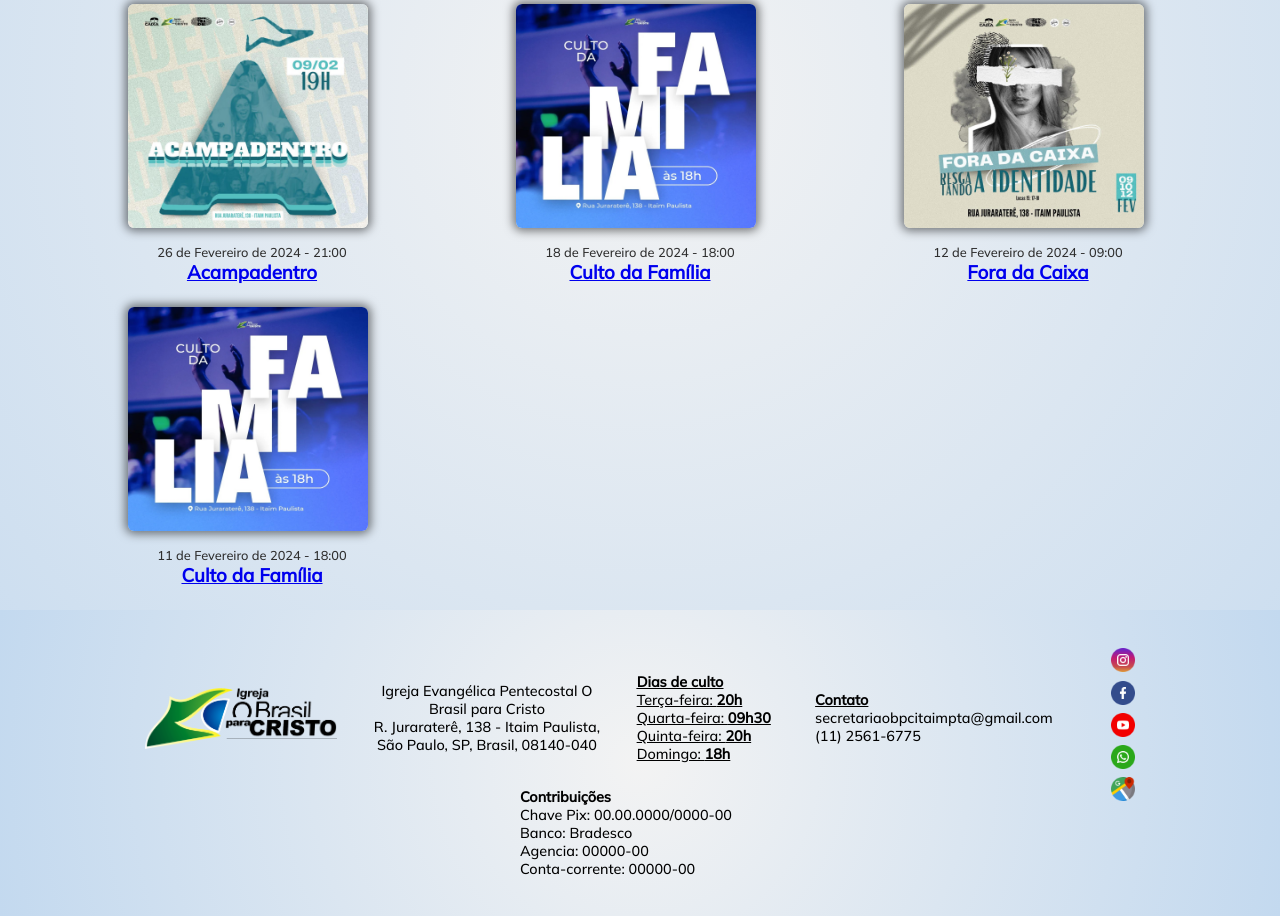
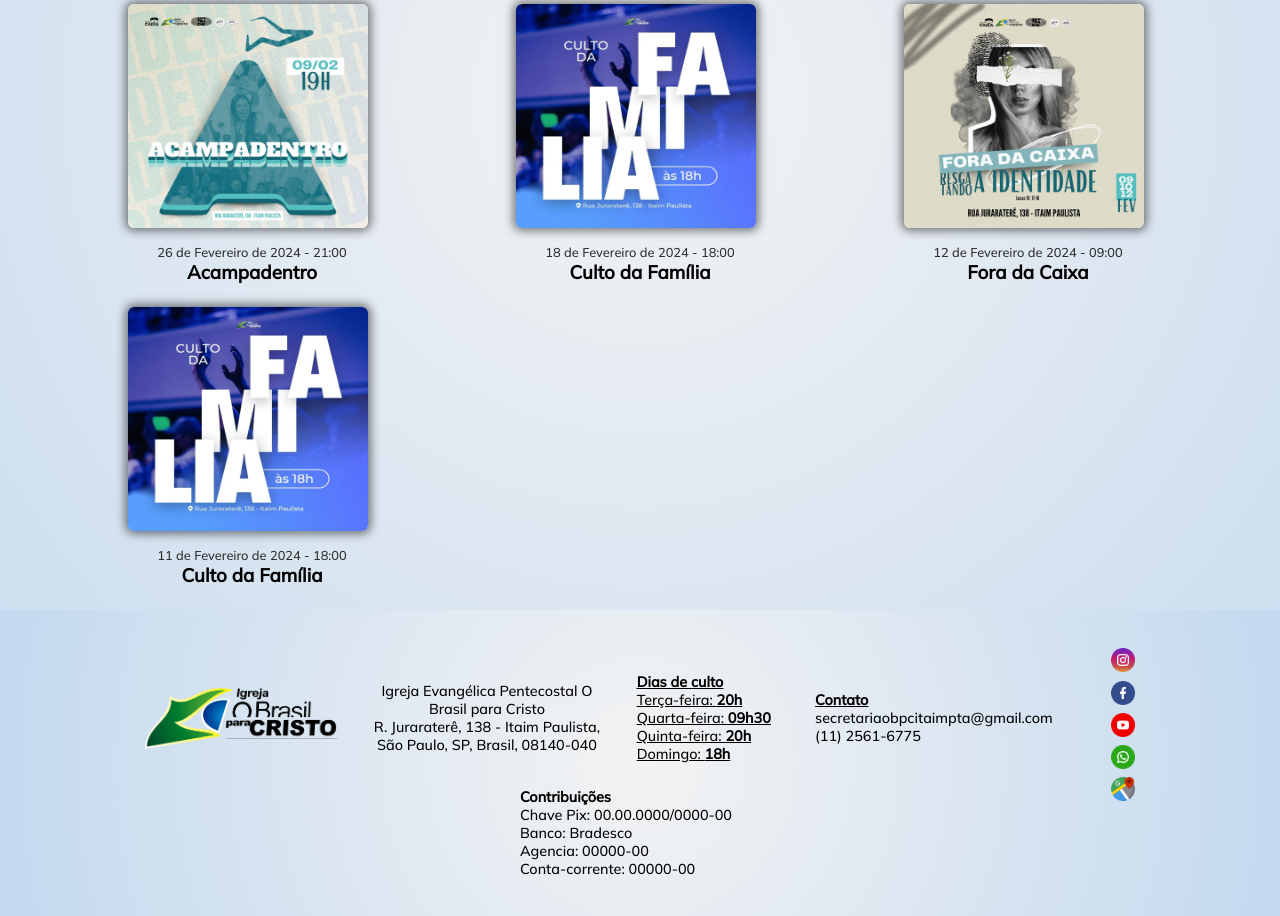
Before and after one commit to jonathanbrito48/site_obpc, a Django app: page /eventos/ in a window 1280 px wide. Shown: the part 720-1636 px from the top of the page. Run offline with Django 4.2, Linux system fonts and the light colour scheme; data comes from the database, SQL or seed files in the repository; some libraries are stand-ins or nearby versions; some web fonts are replaced.

Commit message:
modified:   setup/static/styles/styles.css

```diff
--- a/setup/static/styles/styles.css
+++ b/setup/static/styles/styles.css
@@ -733,6 +733,11 @@ body {
     padding-block-end: 1%;
 }
 
+.card_evento_eventos a {
+    text-decoration: none;
+    color: var(--font_collor);
+}
+
 .foto_agenda_eventos {
     width: 15rem;
     height: 14rem;
```
